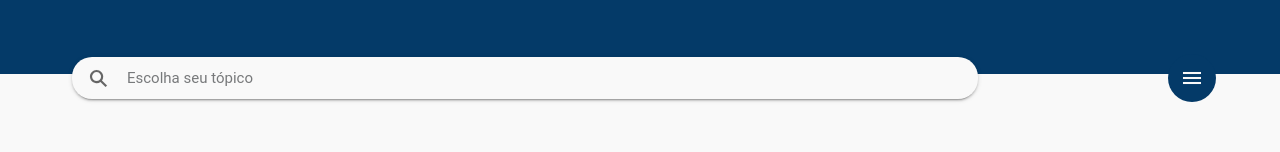
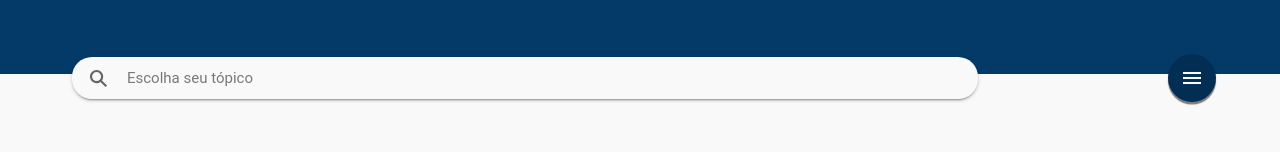
Before and after one commit to caiohenrqq/AcademicHub, a React (Vite) app: page /topicos in a window 1280 px wide. Shown: the part 149-301 px from the top of the page. Built offline with nearby package versions, Linux system fonts and the light colour scheme.

Commit message:
Adiciona sombra ao redor do botao menu

```diff
--- a/src/pages/Page.css
+++ b/src/pages/Page.css
@@ -2,6 +2,7 @@
 
 :root {
   --cor-background: #043a68;
+  --cor-background-escuro: #032e53;
   --cor-branco: #f9f9f9;
   --cor-cinza-escuro: #212427;
   --cor-cinza-claro: #5f5f5f;
@@ -128,7 +129,8 @@ ion-button ion-icon {
 
 .menuicon {
   color: var(--cor-branco);
-  background-color: var(--cor-background) !important;
+  background-color: var(--cor-background-escuro) !important;
+  box-shadow: 0px 2.5px 0.9px 0.1px rgba(0, 0, 0, 0.5);
   border-radius: 50px;
 }
 
--- a/src/pages/Topicos.tsx
+++ b/src/pages/Topicos.tsx
@@ -8,7 +8,6 @@ import {
   IonImg,
   IonToolbar,
   IonTitle,
-  IonIcon,
 } from "@ionic/react";
 import { search } from "ionicons/icons";
 import favicon from "/favicon.png";
```
